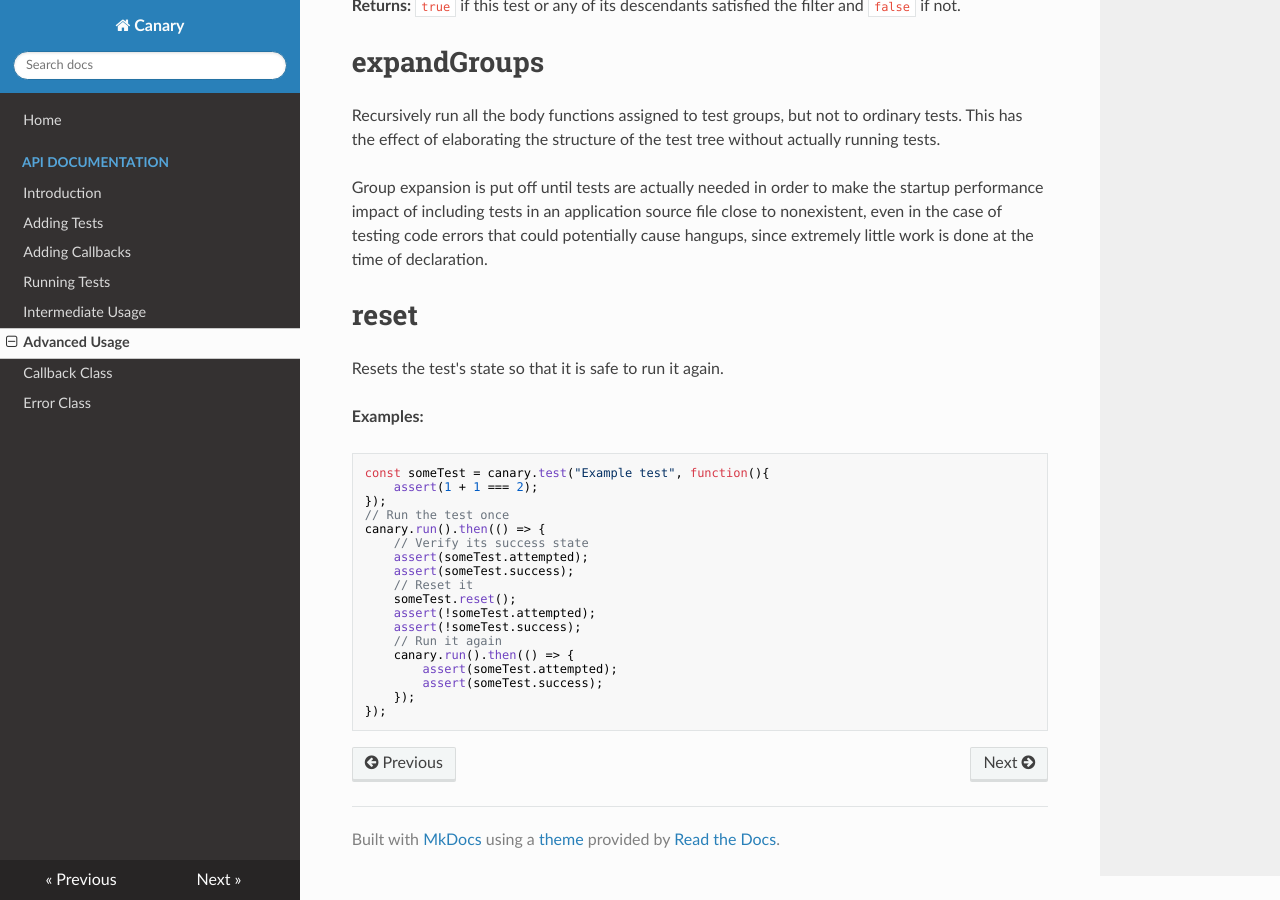
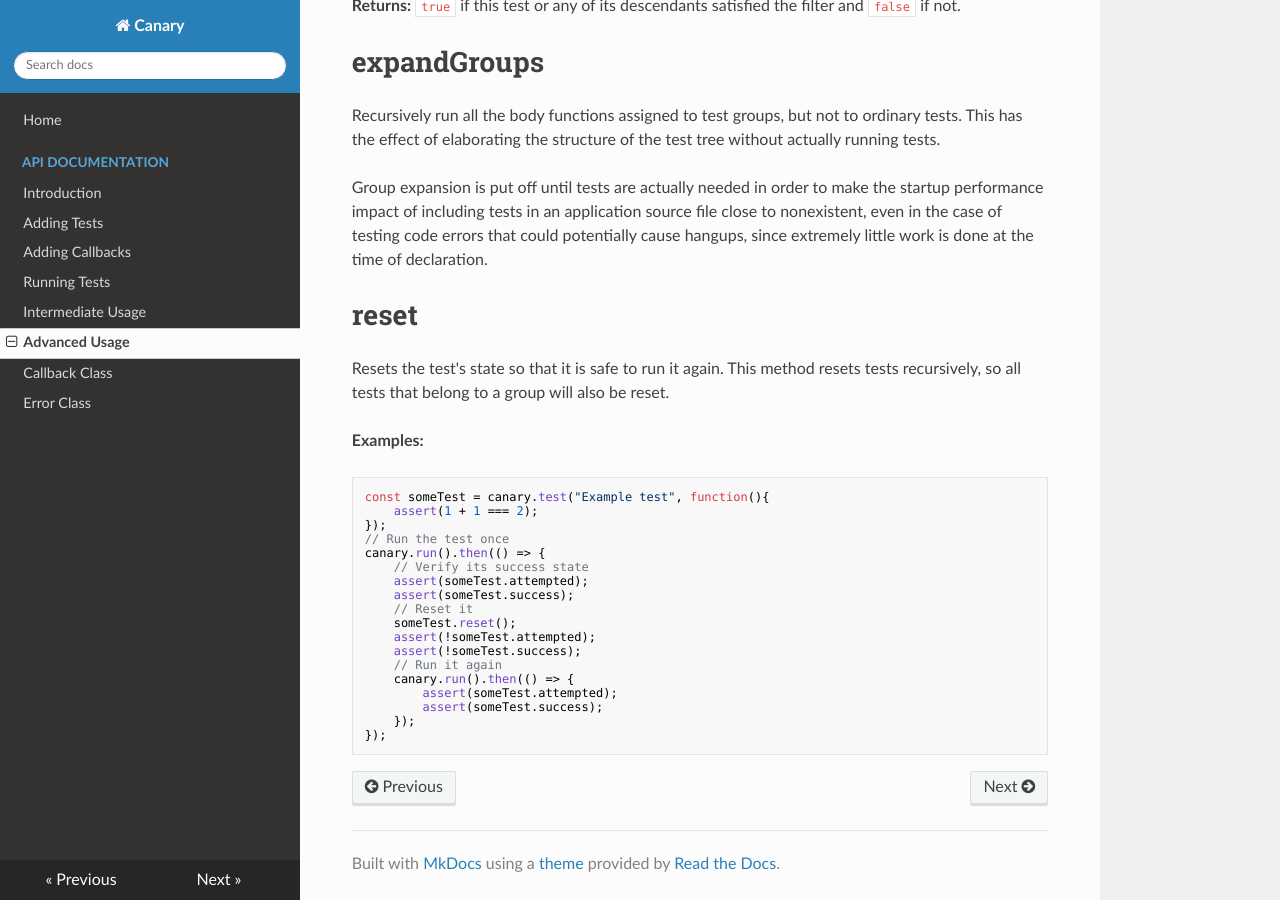
Before and after one commit to Mapita/Canary, an MkDocs documentation site: the page built from docs/api-advanced-usage.md, in a window 1280 px wide and 900 px high, scrolled down 5227 px. Built offline with MkDocs 1.6.1, drawn with Linux system fonts in a browser that asks for light colours; nearby versions of some CDN libraries; old or Windows-style settings are respelled for this version of MkDocs.

Commit message:
Make test reset method recursive

```diff
--- a/canary.js
+++ b/canary.js
@@ -159,7 +159,8 @@ class CanaryTest{
             this.columnInLine = undefined;
         }
     }
-    // Reset the state of the test so that it is safe to run it again.
+    // Reset the state of the test and all child tests so that it is safe to
+    // run it again.
     reset(){
         this.attempted = false;
         this.skipped = false;
@@ -168,6 +169,9 @@ class CanaryTest{
         this.startTime = undefined;
         this.endTime = undefined;
         this.errors = [];
+        for(let child of this.children){
+            child.reset();
+        }
     }
     // Mark the test and all its children as "TODO". These tests will not be
     // attempted.
--- a/docs/api-advanced-usage.md
+++ b/docs/api-advanced-usage.md
@@ -197,7 +197,7 @@ Group expansion is put off until tests are actually needed in order to make the
 
 # reset
 
-Resets the test's state so that it is safe to run it again.
+Resets the test's state so that it is safe to run it again. This method resets tests recursively, so all tests that belong to a group will also be reset.
 
 **Examples:**
 
```
